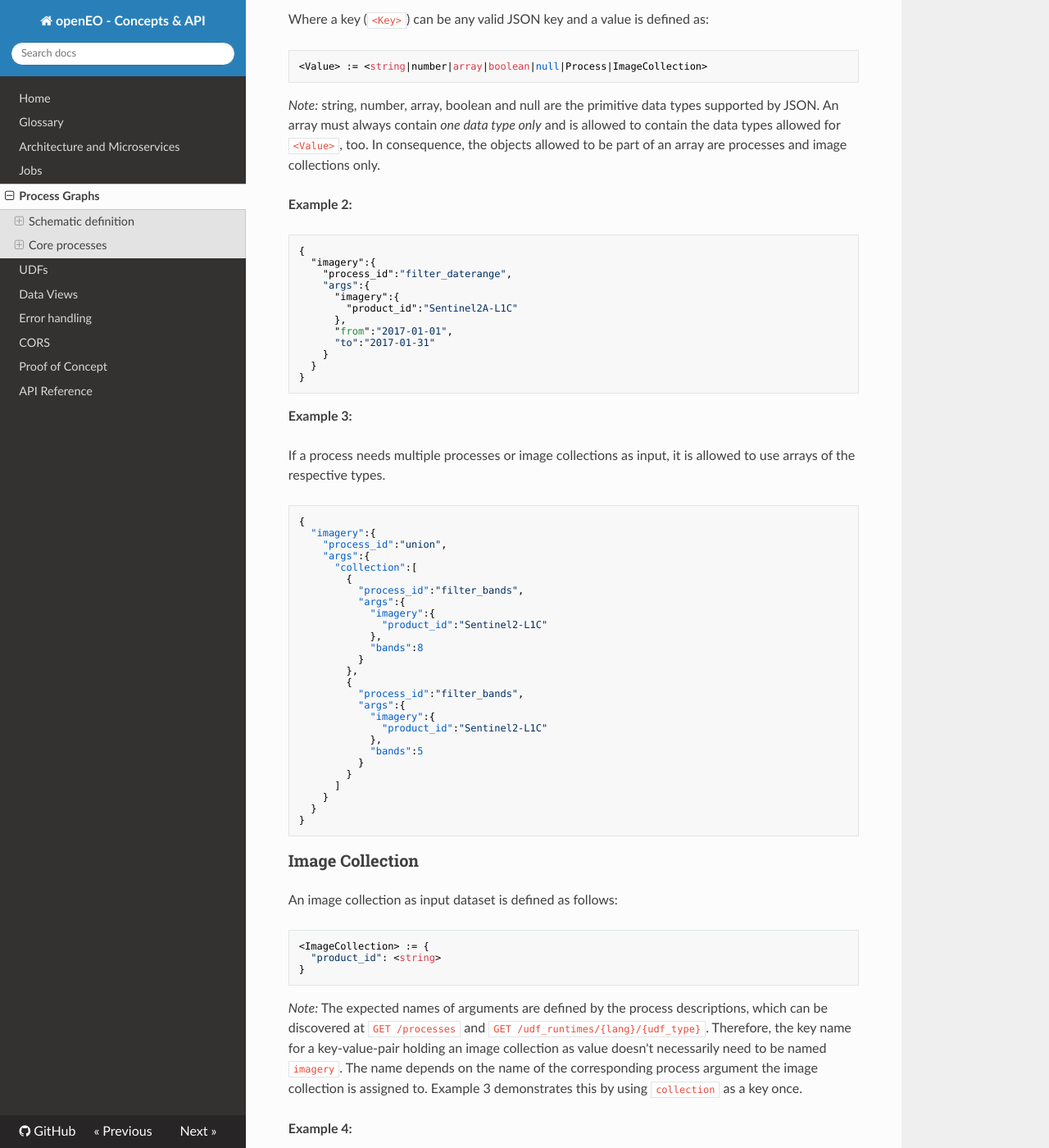
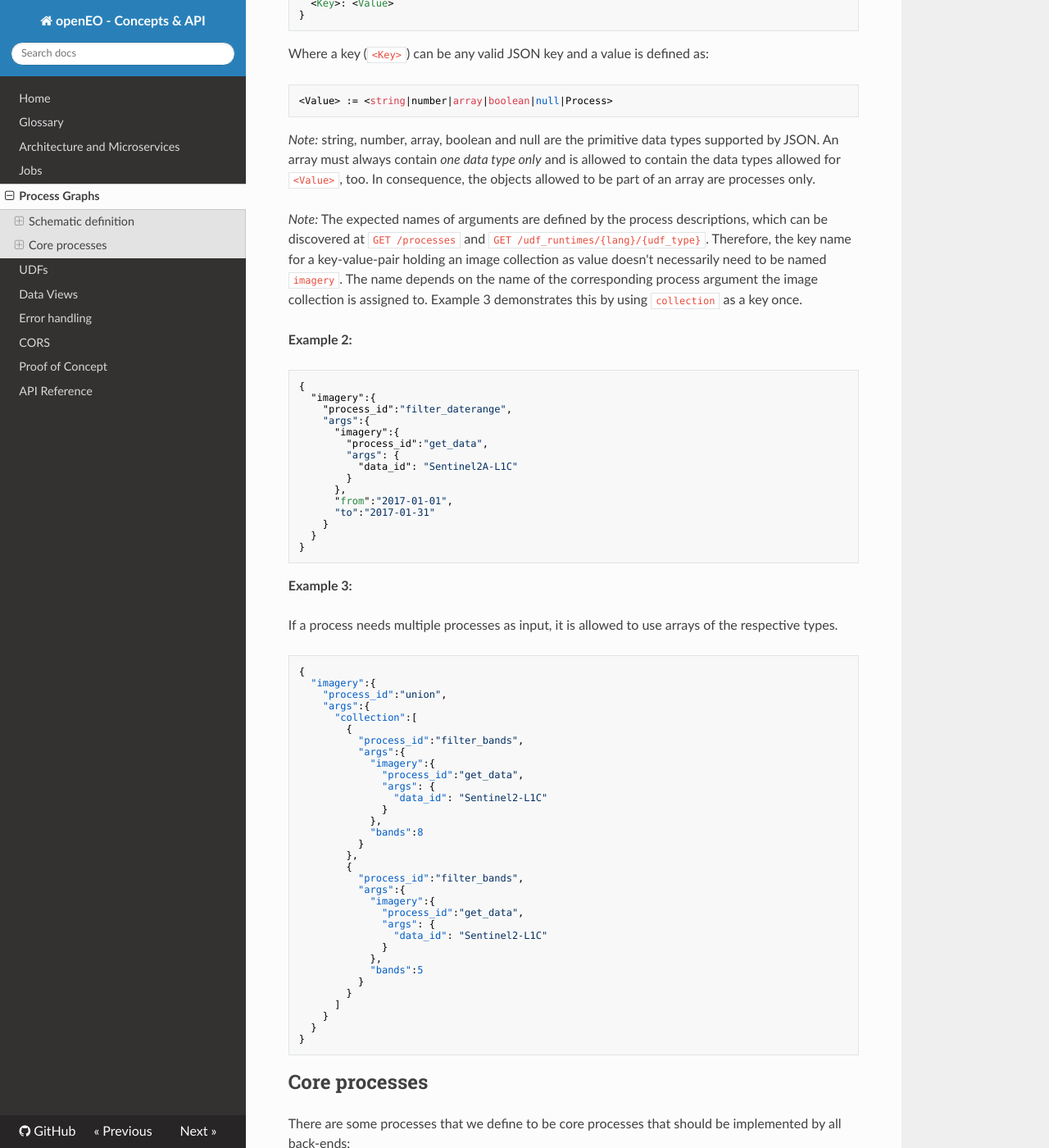
Before and after one commit to Open-EO/openeo-api, an MkDocs documentation site: the page built from docs/docs/processgraphs.md, in a window 1280 px wide and 1400 px high, scrolled down 1631 px. Shown: the whole window at 82% size. Built offline with MkDocs 1.6.1, drawn with Linux system fonts in a browser that asks for light colours; nearby versions of some CDN libraries; old or Windows-style settings are respelled for this version of MkDocs; some of the changed text lies outside the part shown.

Commit message:
Implemented #56 (Make the "Image Collection" a process), added type definitions to argument set => full definition of a process graph.

````diff
--- a/docs/docs/processgraphs.md
+++ b/docs/docs/processgraphs.md
@@ -43,7 +43,10 @@ A full process graph definition.
               "process_id":"filter_bbox",
               "args":{
                 "imagery":{
-                  "product_id":"S2_L2A_T32TPS_20M"
+                  "process_id":"get_data",
+                  "args": {
+                    "data_id": "S2_L2A_T32TPS_20M"
+                  }
                 },
                 "left":652000,
                 "right":672000,
@@ -76,10 +79,12 @@ An argument set for a process is defined as follows:
 
 Where a key (`<Key>`) can be any valid JSON key and a value is defined as:
 ```
-<Value> := <string|number|array|boolean|null|Process|ImageCollection>
+<Value> := <string|number|array|boolean|null|Process>
 ```
 
-*Note:* string, number, array, boolean and null are the primitive data types supported by JSON. An array must always contain *one data type only* and is allowed to contain the data types allowed for `<Value>`, too. In consequence, the objects allowed to be part of an array are processes and image collections only.
+*Note:* string, number, array, boolean and null are the primitive data types supported by JSON. An array must always contain *one data type only* and is allowed to contain the data types allowed for `<Value>`, too. In consequence, the objects allowed to be part of an array are processes only.
+
+*Note:* The expected names of arguments are defined by the process descriptions, which can be discovered at `GET /processes` and `GET /udf_runtimes/{lang}/{udf_type}`. Therefore, the key name for a key-value-pair holding an image collection as value doesn't necessarily need to be named `imagery`. The name depends on the name of the corresponding process argument the image collection is assigned to. Example 3 demonstrates this by using `collection` as a key once.
 
 **Example 2:**
 ```
@@ -88,7 +93,10 @@ Where a key (`<Key>`) can be any valid JSON key and a value is defined as:
     "process_id":"filter_daterange",
     "args":{
       "imagery":{
-        "product_id":"Sentinel2A-L1C"
+        "process_id":"get_data",
+        "args": {
+          "data_id": "Sentinel2A-L1C"
+        }
       },
       "from":"2017-01-01",
       "to":"2017-01-31"
@@ -99,7 +107,7 @@ Where a key (`<Key>`) can be any valid JSON key and a value is defined as:
 
 **Example 3:**
 
-If a process needs multiple processes or image collections as input, it is allowed to use arrays of the respective types.
+If a process needs multiple processes as input, it is allowed to use arrays of the respective types.
 
 ```
 {
@@ -111,7 +119,10 @@ If a process needs multiple processes or image collections as input, it is allow
           "process_id":"filter_bands",
           "args":{
             "imagery":{
-              "product_id":"Sentinel2-L1C"
+              "process_id":"get_data",
+              "args": {
+                "data_id": "Sentinel2-L1C"
+              }
             },
             "bands":8
           }
@@ -120,7 +131,10 @@ If a process needs multiple processes or image collections as input, it is allow
           "process_id":"filter_bands",
           "args":{
             "imagery":{
-              "product_id":"Sentinel2-L1C"
+              "process_id":"get_data",
+              "args": {
+                "data_id": "Sentinel2-L1C"
+              }
             },
             "bands":5
           }
@@ -128,25 +142,6 @@ If a process needs multiple processes or image collections as input, it is allow
       ]
     }
   }
-}
-```
-
-### Image Collection
-
-An image collection as input dataset is defined as follows:
-
-```
-<ImageCollection> := {
-  "product_id": <string>
-}
-```
-*Note:* The expected names of arguments are defined by the process descriptions, which can be discovered at `GET /processes` and `GET /udf_runtimes/{lang}/{udf_type}`. Therefore, the key name for a key-value-pair holding an image collection as value doesn't necessarily need to be named `imagery`. The name depends on the name of the corresponding process argument the image collection is assigned to. Example 3 demonstrates this by using `collection` as a key once.
-
-**Example 4:**
-
-```
-{
-  "product_id":"Sentinel2A-L1C"
 }
 ```
 
@@ -162,6 +157,44 @@ There are some processes that we define to be core processes that should be impl
 _Note:_ Currently there are only few defined processes. Those are currently only meant as an example how future documentation of processes might look like and to supplement the schematic definition above.
 
 _Limitation:_ Process names (process ids) must never contain a forward slash `/`.
+
+### get_data
+
+Filters and selects a single dataset provided by the back-end.
+
+#### Arguments
+
+Any of the properties of a dataset, e.g.
+
+- `data_id`: Filter by data id
+- `extent`: Filter by extent
+- `time`: Filter by time
+- `bands`: Filter by band ids
+- ...
+
+The back-end provider decides which of the potential datasets is the most relevant one to be selected.
+
+#### Examples
+
+```
+{
+  "process_id": "get_data",
+  "args": {
+    "data_id":"Sentinel2A-L1C"
+  }
+}
+```
+
+```
+{
+  "process_id": "get_data",
+  "args": {
+    "platform": "landsat-7",
+    "sensor": "modis",
+    "derived_from": null
+  }
+}
+```
 
 ### filter_bands
 
@@ -184,7 +217,10 @@ And one of:
   "process_id": "filter_bands",
   "args": {
     "imagery":{
-      "product_id":"Sentinel2A-L1C"
+      "process_id":"get_data",
+      "args": {
+        "data_id": "Sentinel2A-L1C"
+      }
     },
     "bands":1
   }
@@ -196,7 +232,10 @@ And one of:
   "process_id": "filter_bands",
   "args": {
     "imagery":{
-      "product_id":"Sentinel2A-L1C"
+      "process_id":"get_data",
+      "args": {
+        "data_id": "Sentinel2A-L1C"
+      }
     },
     "wavelengths":[1300,2000]
   }
@@ -223,7 +262,10 @@ And at least one of:
   "process_id":"filter_daterange",
   "args":{
     "imagery":{
-      "product_id":"Sentinel2A-L1C"
+      "process_id":"get_data",
+      "args": {
+        "data_id": "Sentinel2A-L1C"
+      }
     },
     "from":"2017-01-01",
     "to":"2017-01-31"
@@ -247,7 +289,10 @@ Another process graph can be referenced with the process `process_graph`. This c
   "process_id":"process_graph",
   "args":{
     "imagery":{
-      "product_id":"Sentinel2A-L1C"
+      "process_id":"get_data",
+      "args": {
+        "data_id": "Sentinel2A-L1C"
+      }
     },
     "uri":"http://otherhost.org/api/v1/users/12345/process_graphs/abcdef"
   }
````
Also changed, not shown: docs/docs/jobs.md (+8 -2 lines), openapi.json.
